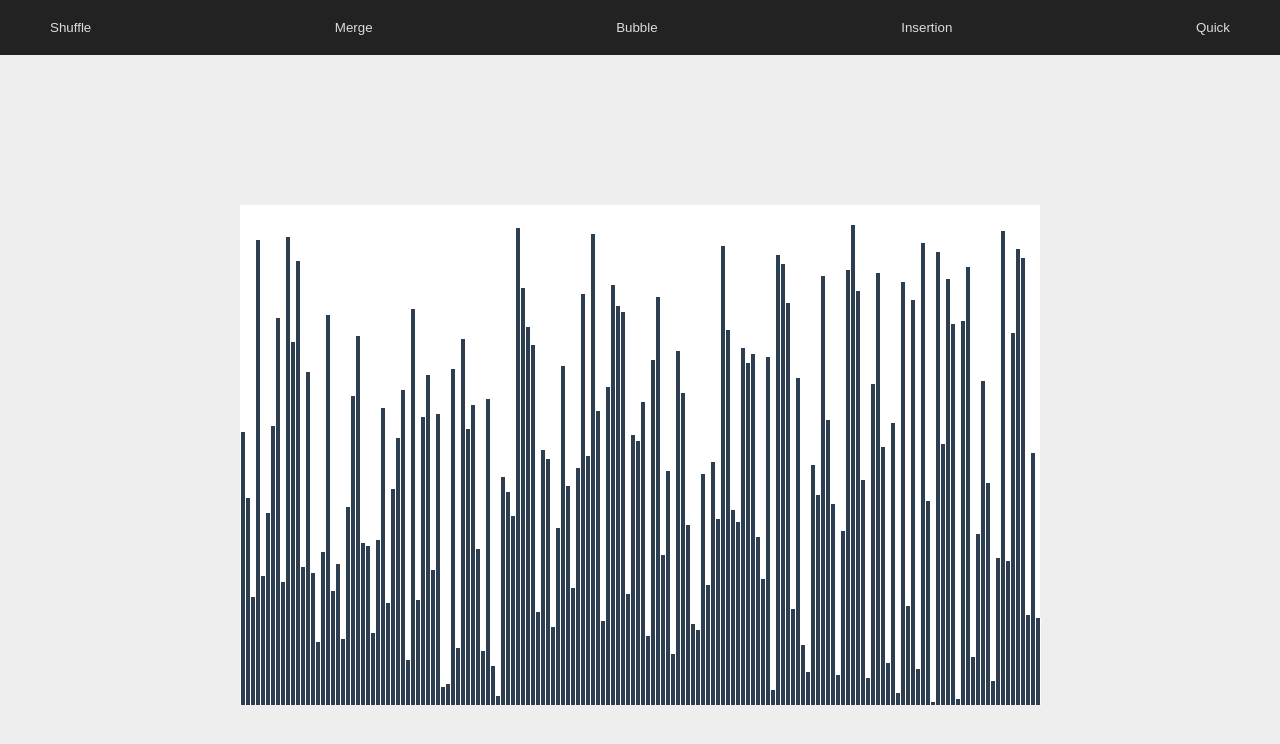
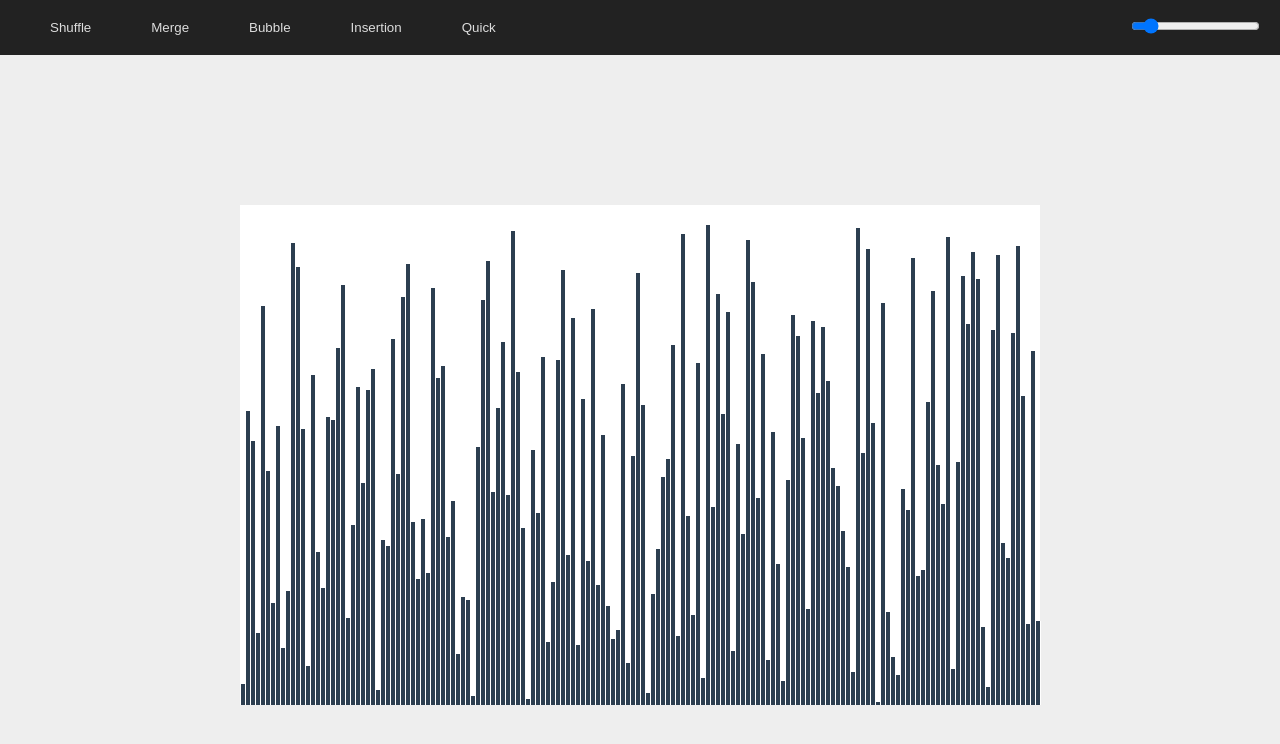
Before and after one commit to mahmoudyusof/sorting-visualization-vue, a Vue app: page / in a window 1280 px wide. Shown: the top 744 px of the page. Built offline with nearby package versions, Linux system fonts and the light colour scheme.

Commit message:
merge sort finished

```diff
--- a/src/App.vue
+++ b/src/App.vue
@@ -1,11 +1,16 @@
 <template>
   <div id="app">
     <nav>
+      <div class="sorters">
         <button @click="shuffle">Shuffle</button>
         <button @click="mergeSort(arr, 0)">Merge</button>
         <button>Bubble</button>
         <button>Insertion</button>
         <button>Quick</button>
+      </div>
+      <div class="knobs">
+        <input type="range" v-model="elWidth" min="2" max="40" step="2" />
+      </div>
     </nav>
     <div class="container">
       <div class="array">
@@ -24,20 +29,16 @@
 
 <script>
 import Element from "./components/Element.vue";
+import merge from "./mixins/merge.js";
 
 export default {
   name: "App",
+  mixins: [merge],
   components: {
     "app-el": Element
   },
   created() {
-    const steps = Math.floor(this.width / this.elWidth);
-    const step_height = Math.floor(this.height / steps);
-    for (let i = 1; i <= steps; i++) {
-      this.arr.push(i * step_height);
-      this.state.push(0);
-    }
-    this.shuffle();
+    this.initialize();
   },
   data() {
     return {
@@ -59,51 +60,23 @@ export default {
       }
       this.$set(this.state, 0, 0);
     },
-    async mergeSort(ar, start) {
-      if (ar.length == 1) {
-        return ar;
-      } else {
-        let mid = Math.floor(ar.length / 2);
-        let left = await this.mergeSort(ar.slice(0, mid), start);
-        let right = await this.mergeSort(ar.slice(mid), mid + start);
-        for (let i = 0; i < this.arr.length; i++) {
-          if (i >= start && i < start + ar.length) {
-            this.$set(this.state, i, 1);
-          } else {
-            this.$set(this.state, i, 0);
+    sleep(ms) {
+      return new Promise(resolve => setTimeout(resolve, ms));
+    },
+    initialize() {
+      const steps = Math.floor(this.width / this.elWidth);
+      const step_height = Math.floor(this.height / (this.width / this.elWidth));
+      for (let i = 1; i <= steps; i++) {
+        this.arr.push(i * step_height);
+        this.state.push(0);
       }
-        }
-        let s = this.merge(left, right, start, mid + start);
-        await this.populate(s, start);
-        return s;
+      this.shuffle();
     }
   },
-    merge(a, b, start, mid) {
-      let res = [];
-      while (a.length && b.length) {
-        if (a[0] >= b[0]) {
-          res.push(b[0]);
-          b.shift();
-        } else {
-          res.push(a[0]);
-          a.shift();
-        }
-      }
-      if (!a.length) {
-        res = res.concat(b);
-      } else if (!b.length) {
-        res = res.concat(a);
-      }
-      return res;
-    },
-    async populate(ar, start) {
-      for (let i = 0; i < ar.length; i++) {
-        this.$set(this.arr, start + i, ar[i]);
-        await this.sleep(10);
-      }
-    },
-    sleep(ms) {
-      return new Promise(resolve => setTimeout(resolve, ms));
+  watch: {
+    elWidth() {
+      this.arr = [];
+      this.initialize();
     }
   }
 };
--- a/src/components/Element.vue
+++ b/src/components/Element.vue
@@ -5,8 +5,8 @@
       width: `${props.width}px`,
       height: `${props.height}px`,
       left: `${props.pos * props.width + 1}px`,
-      'background-color': props.state ? '#4fc08d' : '#2c3e50'
     }"
+    :class="{default: props.state === 0, sort: props.state === 1, compare: props.state === 2}"
   ></div>
 </template>
 
@@ -15,7 +15,9 @@ export default {
   name: "app-el",
   props: {
     height: Number,
-    width: Number,
+    width: {
+      type: [Number, String]
+    },
     pos: Number,
     state: Number
   }
@@ -29,4 +31,13 @@ export default {
   position: absolute;
   bottom: 0;
 }
+.default {
+  background-color: #2c3e50;
+}
+.sort {
+  background-color: #4fc08d;
+}
+.compare {
+  background-color: #ff3232;
+}
 </style>
--- /dev/null
+++ b/src/mixins/merge.js
@@ -0,0 +1,58 @@
+export default {
+  methods: {
+    async mergeSort(ar, start) {
+      if (ar.length == 1) {
+        return ar;
+      } else {
+        let mid = Math.floor(ar.length / 2);
+        let left = await this.mergeSort(ar.slice(0, mid), start);
+        let right = await this.mergeSort(ar.slice(mid), mid + start);
+        for (let i = 0; i < this.arr.length; i++) {
+          if (i >= start && i < start + ar.length) {
+            this.$set(this.state, i, 1);
+          } else {
+            this.$set(this.state, i, 0);
+          }
+        }
+        let s = this.merge(left, right, start, mid + start);
+        await this.populate(s, start);
+        return s;
+      }
+    },
+    merge(a, b, start, mid) {
+      let res = [];
+      let i = 0;
+      let j = 0;
+      while (a.length && b.length) {
+        let s1 = this.state[start + i];
+        let s2 = this.state[mid + j];
+        this.$set(this.state, start + i, 2);
+        this.$set(this.state, mid + j, 2);
+        if (a[0] >= b[0]) {
+          res.push(b[0]);
+          b.shift();
+        } else {
+          res.push(a[0]);
+          a.shift();
+        }
+        this.$set(this.state, start + i, s1);
+        this.$set(this.state, mid + j, s2);
+      }
+      if (!a.length) {
+        res = res.concat(b);
+      } else if (!b.length) {
+        res = res.concat(a);
+      }
+      return res;
+    },
+    async populate(ar, start) {
+      for (let i = 0; i < ar.length; i++) {
+        let s = this.state[start + i];
+        this.$set(this.state, start + i, 2);
+        await this.sleep(1);
+        this.$set(this.arr, start + i, ar[i]);
+        this.$set(this.state, start + i, s);
+      }
+    },
+  },
+};
```
Lines whose indentation alone changed are shown as unchanged.
